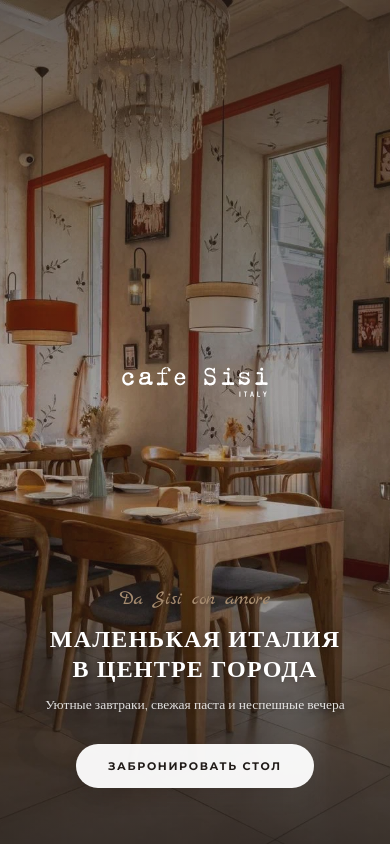
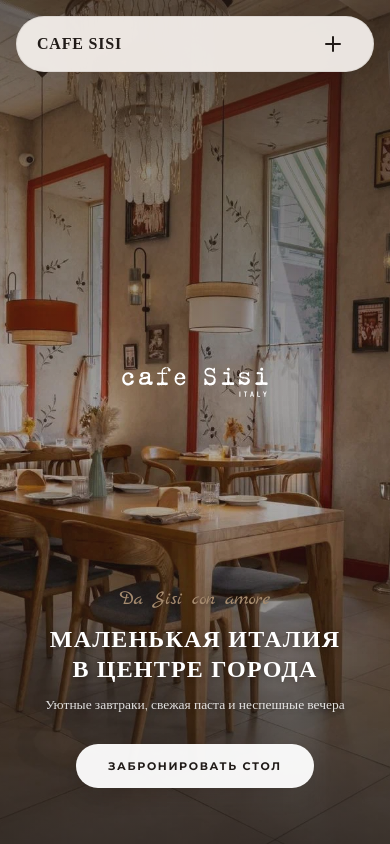
Before and after one commit to egorbagramyan0-bot/sisi, a React (Vite) app: page / in a window 390 px wide. Shown: the top 844 px of the page. Built offline with nearby package versions, Linux system fonts and the light colour scheme; a web font is replaced by a local one.

Commit message:
feat: implement mobile floating island navbar with logo text and toggle

```diff
--- a/src/App.jsx
+++ b/src/App.jsx
@@ -571,7 +571,8 @@ function App() {
           >
             <div className="navbar-container">
               <a href="/" onClick={(e) => handleNavClick(e, '/')} className="logo-container">
-                <img src="/cafe_sisi_logo_transparent.svg" className="logo-svg" alt="Cafe Sisi Italy" />
+                <img src="/cafe_sisi_logo_transparent.svg" className="logo-svg desktop-logo" alt="Cafe Sisi Italy" />
+                <span className="mobile-logo-text">Cafe Sisi</span>
               </a>
 
               {/* Desktop Links */}
--- a/src/index.css
+++ b/src/index.css
@@ -3758,46 +3758,105 @@ section[id] {
     background-color: #ffffff;
   }
 
-  /* Transparent Navbar Overrides on Mobile when not scrolled */
-  .navbar-transparent .logo-container {
-    opacity: 0 !important;
-    pointer-events: none !important;
-  }
-
-  .navbar-transparent .mobile-toggle {
-    color: #ffffff !important;
-  }
-
-  /* Compact Scrolled Navbar adjustments */
-  .navbar-scrolled .logo-container {
+  /* Constant Floating Island Header on Mobile */
+  .navbar {
+    position: fixed !important;
+    top: 16px !important;
+    left: 50% !important;
+    transform: translateX(-50%) !important;
+    width: calc(100% - 32px) !important;
+    max-width: 480px !important;
+    height: 56px !important;
+    border-radius: 100px !important;
+    background-color: rgba(244, 239, 234, 0.95) !important;
+    backdrop-filter: blur(15px) !important;
+    -webkit-backdrop-filter: blur(15px) !important;
+    border: 1px solid rgba(33, 27, 24, 0.08) !important;
+    box-shadow: 0 8px 30px rgba(33, 27, 24, 0.08) !important;
+    padding: 0 20px !important;
+    display: flex !important;
+    align-items: center !important;
+    justify-content: space-between !important;
+    z-index: 200 !important;
+    margin-top: 0 !important;
+  }
+
+  .navbar-container {
+    width: 100% !important;
+    display: flex !important;
+    align-items: center !important;
+    justify-content: space-between !important;
+  }
+
+  /* Keep logo visible always on mobile inside the island */
+  .logo-container {
     opacity: 1 !important;
     pointer-events: auto !important;
   }
 
-  .navbar-scrolled .mobile-toggle {
+  .logo-svg.desktop-logo {
+    display: none !important;
+  }
+
+  .mobile-logo-text {
+    display: block !important;
+    font-family: var(--font-display);
+    font-weight: 700;
+    text-transform: uppercase;
+    letter-spacing: 0.05em;
+    font-size: 16px;
+    color: var(--text-dark);
+  }
+
+  /* Keep toggle color dark charcoal for contrast against cream island background */
+  .mobile-toggle {
     color: var(--text-dark) !important;
   }
 
-  /* Overrides when mobile menu is active */
+  /* Overrides for mobile states to prevent morphing */
+  .navbar-transparent {
+    width: calc(100% - 32px) !important;
+    margin-top: 0 !important;
+    border-radius: 100px !important;
+    background-color: rgba(244, 239, 234, 0.95) !important;
+    padding: 0 20px !important;
+  }
+
+  .navbar-transparent .logo-container {
+    opacity: 1 !important;
+    pointer-events: auto !important;
+  }
+
+  .navbar-transparent .mobile-toggle {
+    color: var(--text-dark) !important;
+  }
+
+  .navbar-scrolled {
+    width: calc(100% - 32px) !important;
+    margin-top: 0 !important;
+    border-radius: 100px !important;
+    background-color: rgba(244, 239, 234, 0.95) !important;
+    padding: 0 20px !important;
+  }
+
   .navbar.mobile-menu-active {
     position: fixed !important;
-    top: 0 !important;
-    left: 0 !important;
-    transform: none !important;
-    width: 100vw !important;
+    top: 16px !important;
+    left: 50% !important;
+    transform: translateX(-50%) !important;
+    width: calc(100% - 32px) !important;
     margin-top: 0 !important;
-    padding: 16px 24px !important;
-    background: transparent !important;
-    backdrop-filter: none !important;
-    -webkit-backdrop-filter: none !important;
-    border-color: transparent !important;
-    box-shadow: none !important;
+    padding: 0 20px !important;
+    background-color: rgba(244, 239, 234, 0.95) !important;
+    border: 1px solid rgba(33, 27, 24, 0.08) !important;
+    box-shadow: 0 8px 30px rgba(33, 27, 24, 0.08) !important;
     z-index: 200 !important;
+    border-radius: 100px !important;
   }
 
   .navbar.mobile-menu-active .logo-container {
-    opacity: 0 !important;
-    pointer-events: none !important;
+    opacity: 1 !important;
+    pointer-events: auto !important;
   }
 
   .navbar.mobile-menu-active .mobile-toggle {
@@ -3891,3 +3950,8 @@ section[id] {
   backface-visibility: hidden;
   -webkit-backface-visibility: hidden;
 }
+
+/* Hide mobile-only logo text on desktop */
+.mobile-logo-text {
+  display: none;
+}
```
